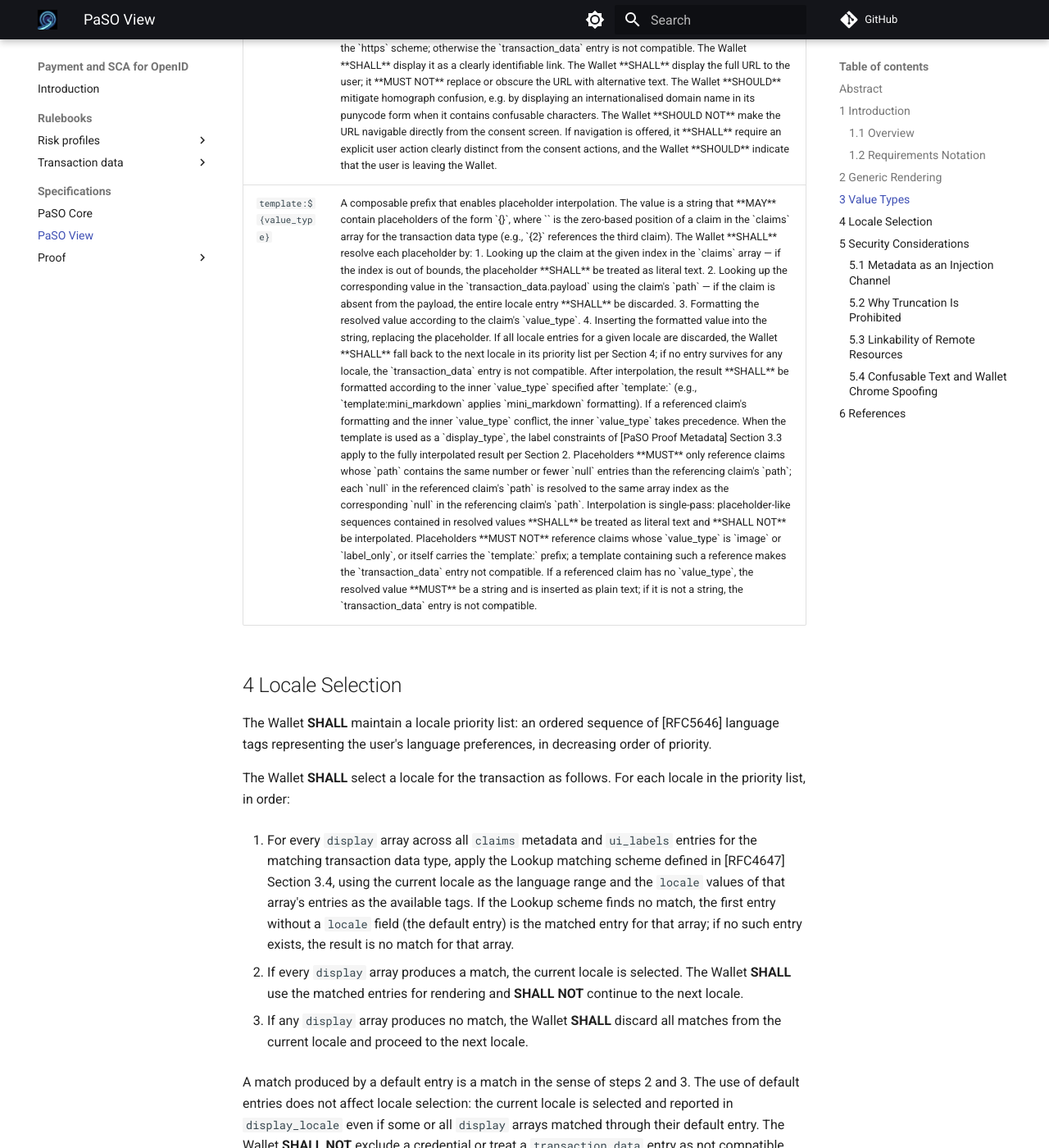
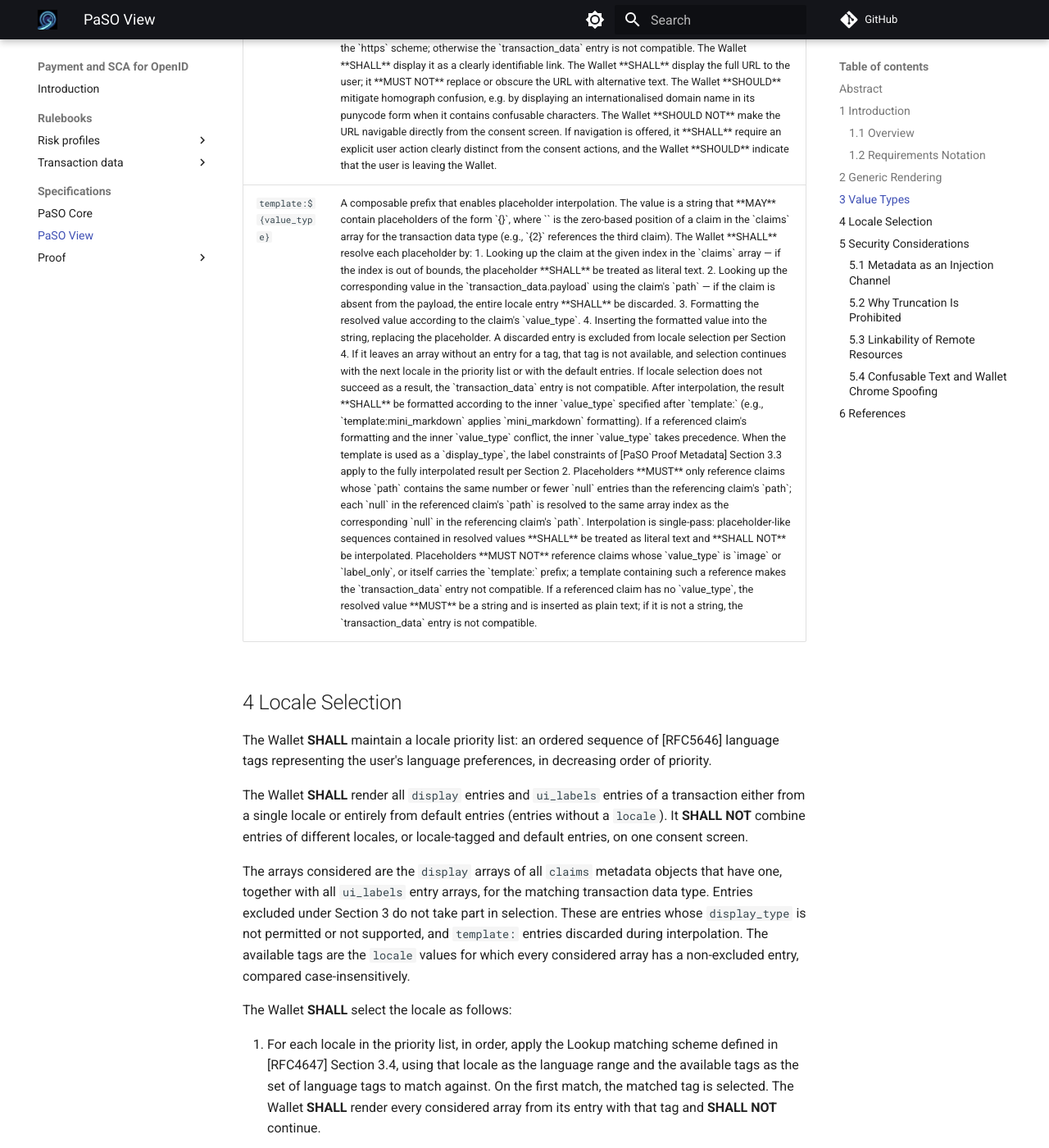
Before and after one commit to APTITUDE-Consortium/payments-and-sca-for-openid, an MkDocs documentation site: the page built from docs/specifications/paso-view.md, in a window 1280 px wide and 1400 px high, scrolled down 4355 px. Shown: the whole window at 82% size. Built offline with MkDocs 1.6.1 and Material for MkDocs 9.7.7, drawn with Linux system fonts in a browser that asks for light colours; comment, search, counter and statistics services are not loaded; the version menu is left out; some of the changed text lies outside the part shown.

Commit message:
spec(view): select one locale or defaults for the whole consent screen

```diff
--- a/docs/specifications/paso-view.md
+++ b/docs/specifications/paso-view.md
@@ -161,7 +161,7 @@ The Wallet **SHALL** resolve each placeholder by:
 3. Formatting the resolved value according to the claim's `value_type`.
 4. Inserting the formatted value into the string, replacing the placeholder.
 
-If all locale entries for a given locale are discarded, the Wallet **SHALL** fall back to the next locale in its priority list per Section 4; if no entry survives for any locale, the `transaction_data` entry is not compatible.
+A discarded entry is excluded from locale selection per Section 4. If it leaves an array without an entry for a tag, that tag is not available, and selection continues with the next locale in the priority list or with the default entries. If locale selection does not succeed as a result, the `transaction_data` entry is not compatible.
 
 After interpolation, the result **SHALL** be formatted according to the inner `value_type` specified after `template:` (e.g., `template:mini_markdown` applies `mini_markdown` formatting). If a referenced claim's formatting and the inner `value_type` conflict, the inner `value_type` takes precedence. When the template is used as a `display_type`, the label constraints of [PaSO Proof Metadata] Section 3.3 apply to the fully interpolated result per Section 2.
 
@@ -178,19 +178,19 @@ Interpolation is single-pass: placeholder-like sequences contained in resolved v
 
 The Wallet **SHALL** maintain a locale priority list: an ordered sequence of [RFC5646] language tags representing the user's language preferences, in decreasing order of priority.
 
-The Wallet **SHALL** select a locale for the transaction as follows. For each locale in the priority list, in order:
+The Wallet **SHALL** render all `display` entries and `ui_labels` entries of a transaction either from a single locale or entirely from default entries (entries without a `locale`). It **SHALL NOT** combine entries of different locales, or locale-tagged and default entries, on one consent screen.
 
-1. For every `display` array across all `claims` metadata and `ui_labels` entries for the matching transaction data type, apply the Lookup matching scheme defined in [RFC4647] Section 3.4, using the current locale as the language range and the `locale` values of that array's entries as the available tags. If the Lookup scheme finds no match, the first entry without a `locale` field (the default entry) is the matched entry for that array; if no such entry exists, the result is no match for that array.
+The arrays considered are the `display` arrays of all `claims` metadata objects that have one, together with all `ui_labels` entry arrays, for the matching transaction data type. Entries excluded under Section 3 do not take part in selection. These are entries whose `display_type` is not permitted or not supported, and `template:` entries discarded during interpolation. The available tags are the `locale` values for which every considered array has a non-excluded entry, compared case-insensitively.
 
-2. If every `display` array produces a match, the current locale is selected. The Wallet **SHALL** use the matched entries for rendering and **SHALL NOT** continue to the next locale.
+The Wallet **SHALL** select the locale as follows:
 
-3. If any `display` array produces no match, the Wallet **SHALL** discard all matches from the current locale and proceed to the next locale.
+1. For each locale in the priority list, in order, apply the Lookup matching scheme defined in [RFC4647] Section 3.4, using that locale as the language range and the available tags as the set of language tags to match against. On the first match, the matched tag is selected. The Wallet **SHALL** render every considered array from its entry with that tag and **SHALL NOT** continue.
+2. If no locale in the priority list produced a match, and every considered array has a non-excluded default entry, the default entries are selected. The Wallet **SHALL** render every considered array from its default entry.
+3. Otherwise, the Wallet **SHALL** exclude the credential from further processing.
 
-A match produced by a default entry is a match in the sense of steps 2 and 3. The use of default entries does not affect locale selection: the current locale is selected and reported in `display_locale` even if some or all `display` arrays matched through their default entry. The Wallet **SHALL NOT** exclude a credential or treat a `transaction_data` entry as not compatible solely because default entries were used.
+A locale-tagged match for any locale in the priority list takes precedence over the default entries. The Wallet **SHALL NOT** exclude a credential, or treat a `transaction_data` entry as not compatible, solely because the default entries were selected.
 
-If no locale produces a complete match, the Wallet **SHALL** exclude the credential from further processing.
-
-The selected locale **SHALL** be reported in the `display_locale` holder binding proof claim per [PaSO Core].
+The Wallet **SHALL** report the selection in the `display_locale` holder binding proof claim per [PaSO Core]. The reported value is the selected tag as it appears in the metadata `locale` values, or the string `default` if the default entries were selected. It is not the priority-list locale used as the language range.
 
 If the transaction data cannot be presented in the Wallet's current operating language, the Wallet **MAY** switch its entire user interface to another language the user understands for the duration of the PaSO presentation flow.
 
```
